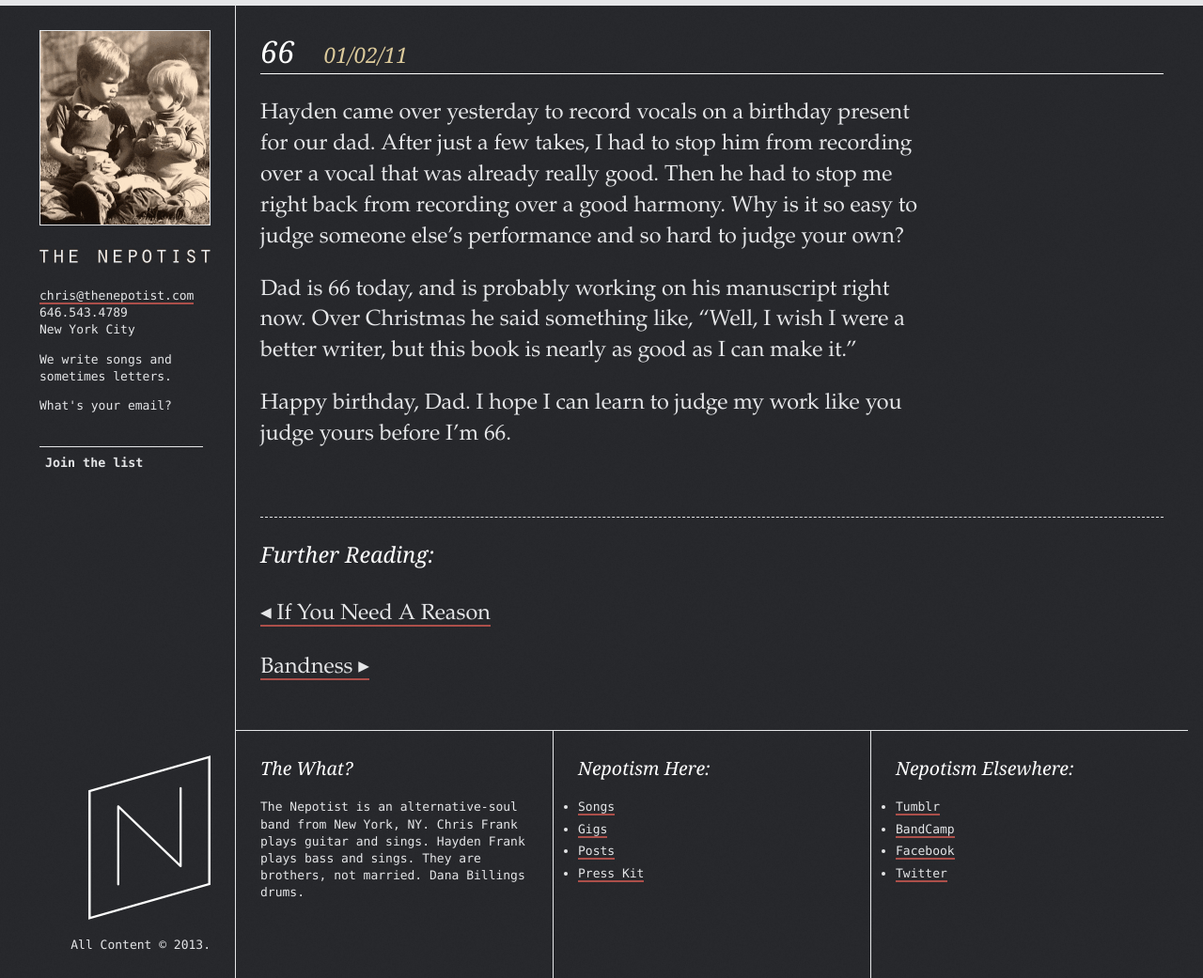
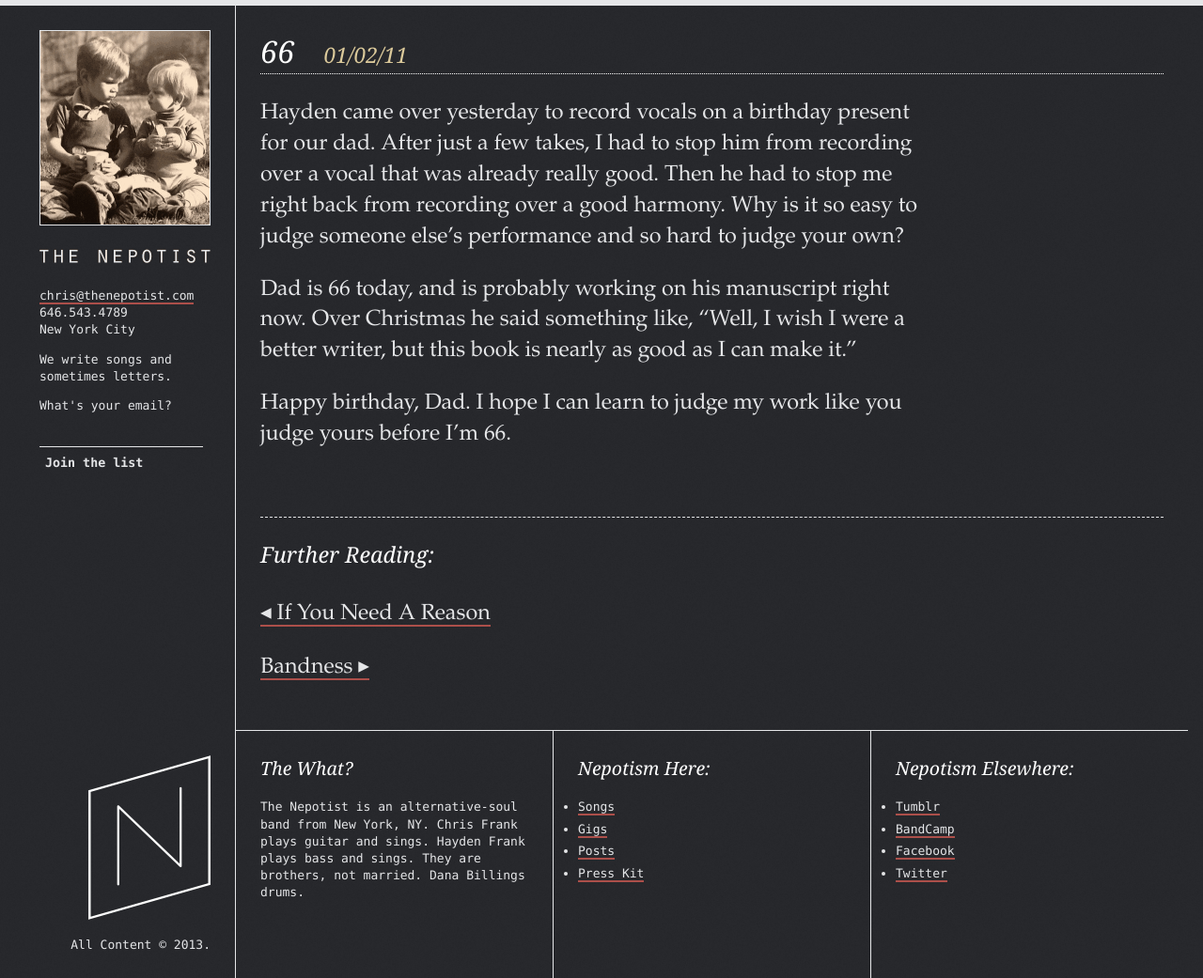
Before and after one commit to chrisfrank/chrisfrank.github.com, a Jekyll site: the page built from posts/_posts/2011-01-02-sixty-six.md, in a window 1280 px wide. Shown: the whole page at 94% size. Built offline with Jekyll 4.4.1, drawn with Linux system fonts in a browser that asks for light colours.

Commit message:
dotted border

```diff
--- a/_includes/stylesheets/theme.css
+++ b/_includes/stylesheets/theme.css
@@ -117,7 +117,7 @@ article.posts img {
 
 article.posts h2 {
   font-size: 2.5em;
-  border-bottom: 1px solid;
+  border-bottom: 1px dotted;
 }
 
 article.posts .post_date {
```
